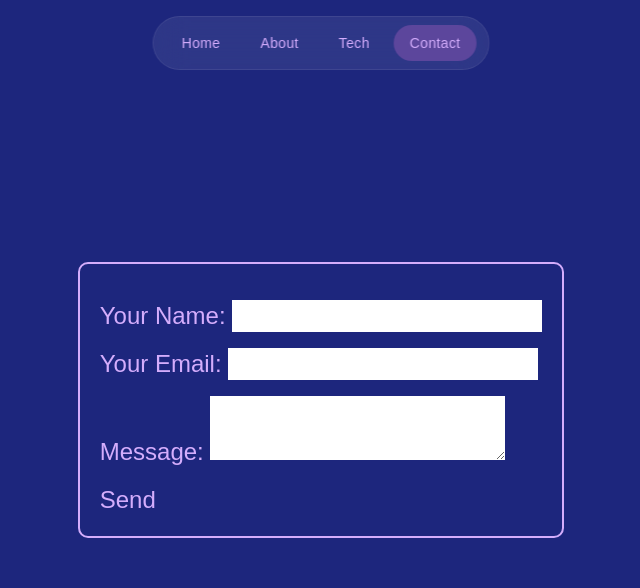
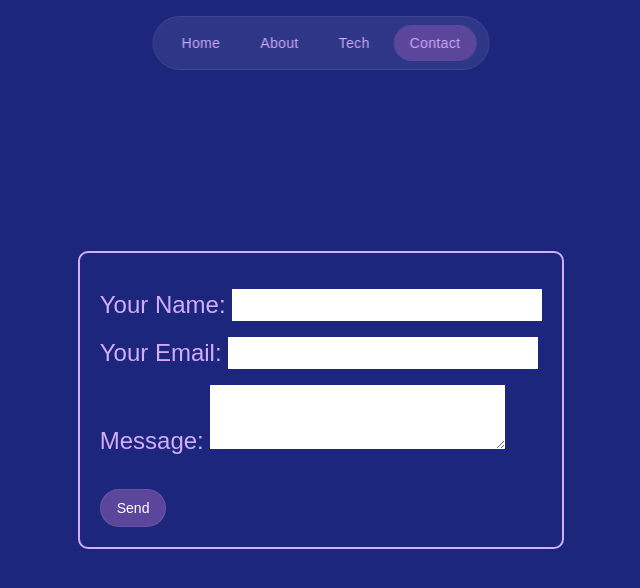
Before and after one commit to RyanGuinchard/react-portfolio, a React (Vite) app: page /contact in a window 1280 px wide. Shown: the top 588 px of the page, without its empty margins (319-959 px from the left). Built offline with nearby package versions, Linux system fonts and the light colour scheme; a web font is replaced by a local one.

Commit message:
Previous commits for Netlify forms testing for emails. Now working

```diff
--- a/src/pages/Contact/Contact.jsx
+++ b/src/pages/Contact/Contact.jsx
@@ -1,4 +1,5 @@
 import React from "react";
+import Button from "../../components/Button"
 import "./Contact.css";
 
 const Contact = () => {
@@ -41,7 +42,7 @@ const Contact = () => {
           </label>
         </p>
         <p>
-            <button type="submit">Send</button>
+          <Button type="submit">Send</Button>
         </p>
       </form>
     </div>
```
